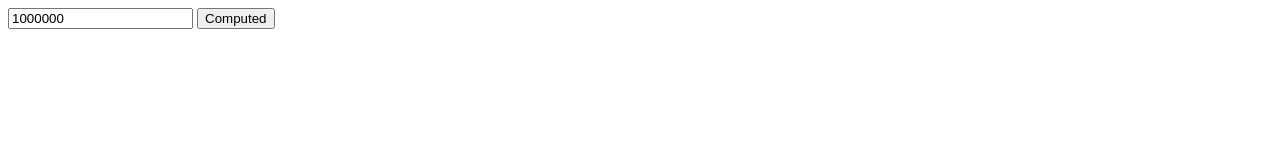
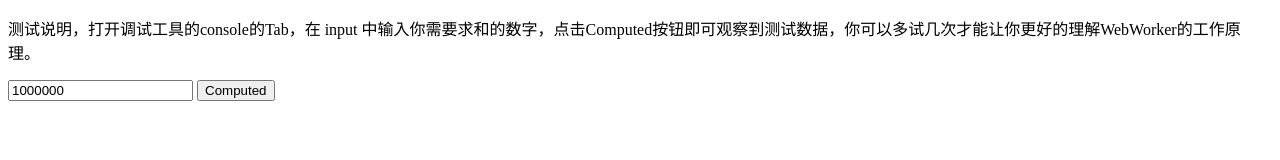
Before and after one commit to fanerge/H5WebWorker, a website: page static/index.html in a window 1280 px wide. Drawn offline with nearby package versions, Linux system fonts and the light colour scheme.

Commit message:
demo使用说明

```diff
--- a/static/index.html
+++ b/static/index.html
@@ -7,6 +7,7 @@
 </head>
 <body>
 <div id="app">
+	<p>测试说明，打开调试工具的console的Tab，在 input 中输入你需要求和的数字，点击Computed按钮即可观察到测试数据，你可以多试几次才能让你更好的理解WebWorker的工作原理。</p>
    <input type="number" v-model="num" />
   <button @click="computed">Computed</button>
 </div>
```
